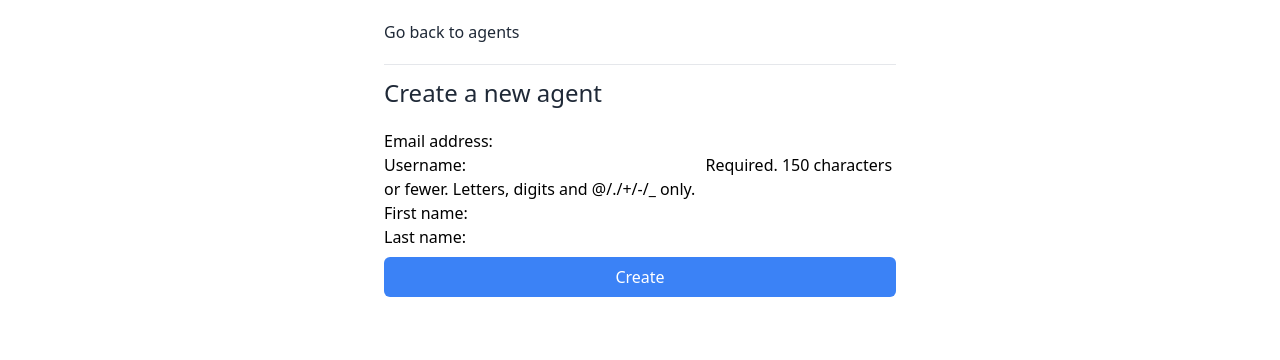
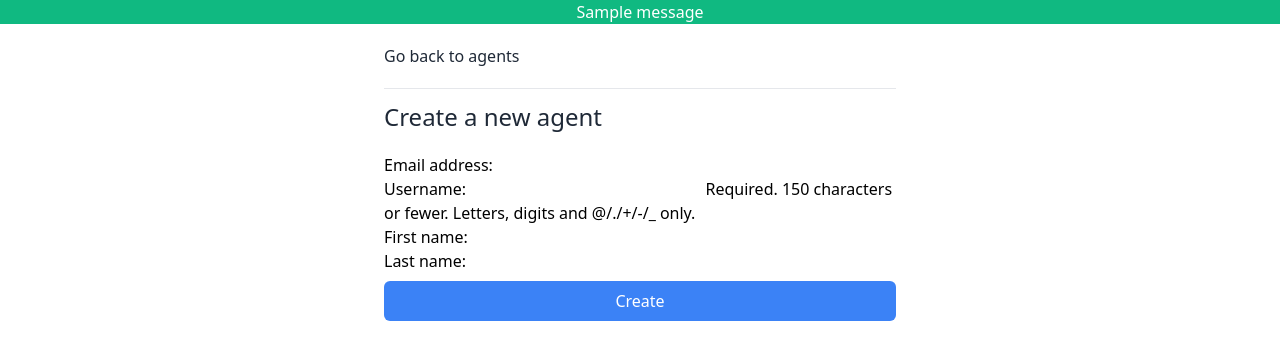
Before and after one commit to lenyagolikov/CRM, a Django app: page /agents/create in a window 1280 px wide. Shown: the part 80-440 px from the top of the page. Run offline with Django 3.2, Linux system fonts and the light colour scheme; a user stored in the database is signed in; tables that the repository leaves empty hold one stand-in row (values such as "Sample post"); one stand-in notice (Sample message) is shown; some libraries are stand-ins or nearby versions.

Commit message:
Added messages on navbar after creating lead or agent

```diff
--- a/agents/views.py
+++ b/agents/views.py
@@ -1,3 +1,4 @@
+from django.contrib import messages
 from django.core.mail import send_mail
 from django.urls import reverse
 from django.views import generic
@@ -50,6 +51,7 @@ class AgentCreateView(OrganisorAndLoginRequiredMixin, generic.CreateView):
             from_email='admin@test.com',
             recipient_list=[user.email],
         )
+        messages.success(self.request, "You have successfully created an agent!")
         return super(AgentCreateView, self).form_valid(form)
 
     def get_success_url(self):
--- a/djcrm/settings.py
+++ b/djcrm/settings.py
@@ -135,7 +135,7 @@ STATICFILES_STORAGE = 'whitenoise.storage.CompressedManifestStaticFilesStorage'
 
 AUTH_USER_MODEL = 'leads.User'
 
-# For sending email
+# For sending email to console
 
 EMAIL_BACKEND = 'django.core.mail.backends.console.EmailBackend'
 
--- a/leads/views.py
+++ b/leads/views.py
@@ -1,3 +1,4 @@
+from django.contrib import messages
 from django.core.mail import send_mail
 from django.views import generic
 from django.urls import reverse
@@ -56,6 +57,7 @@ class LeadCreateView(OrganisorAndLoginRequiredMixin, generic.CreateView):
             from_email="rezov.n@mail.ru",
             recipient_list=["jayhosee@gmail.com"],
         )
+        messages.success(self.request, "You have successfully created a lead!")
         return super(LeadCreateView, self).form_valid(form)
 
     def get_success_url(self):
--- a/templates/base.html
+++ b/templates/base.html
@@ -18,6 +18,13 @@
         {% include 'navbar.html' %}
     </div>
     <div class="max-w-7xl">
+        {% if messages %}
+            <ul class="messages">
+                {% for message in messages %}
+                <li{% if message.tags %} class="{% if message.tags == 'success' %} text-center bg-green-500 text-white{% endif %}"{% endif %}>{{ message }}</li>
+                {% endfor %}
+            </ul>
+        {% endif %}
         {% block content %}
         {% endblock content %}
     </div>
```
